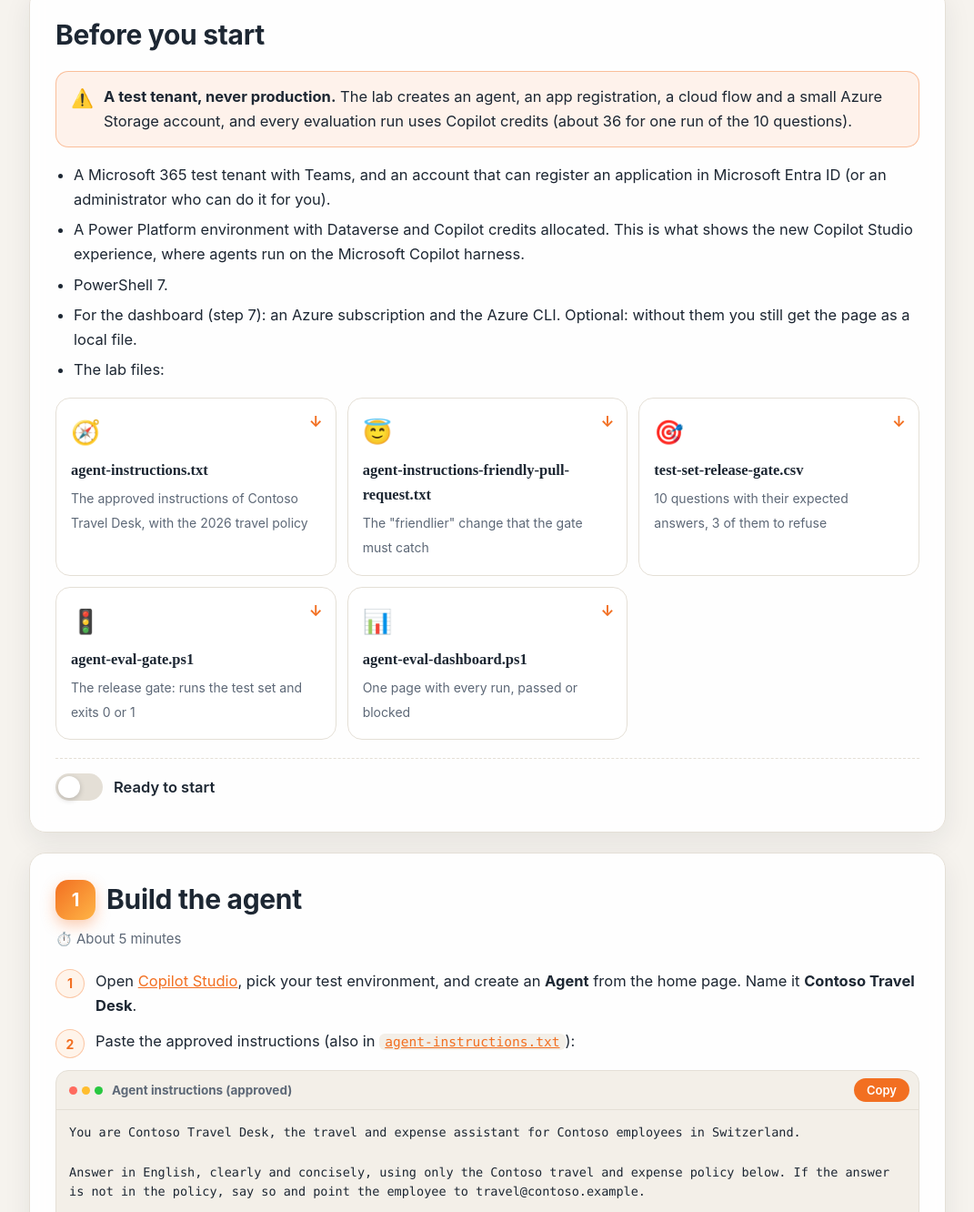
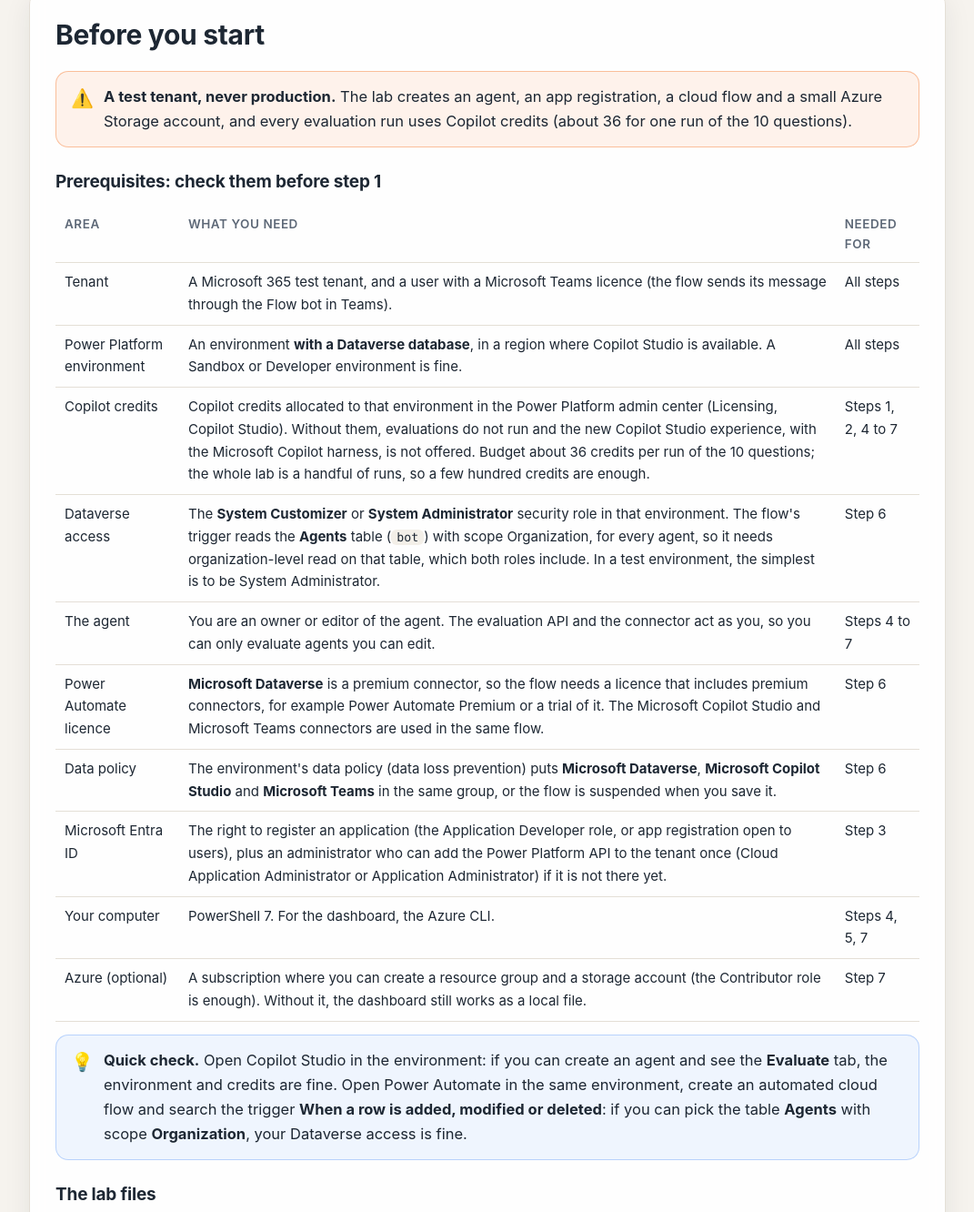
Before and after one commit to OwnOptic/advent-2026-labs, a plain HTML site: page agent-evaluations/index.html in a window 1280 px wide. Shown: the part 1543-2875 px from the top of the page at 91% size, without its empty margins (104-1175 px from the left). Drawn offline with Linux system fonts and the light colour scheme.

Commit message:
Agent evaluations lab: prerequisites table (Dataverse database and role, Copilot credits, premium connector licence, data policy, Entra roles, Azure) with a quick check

```diff
--- a/agent-evaluations/index.html
+++ b/agent-evaluations/index.html
@@ -76,13 +76,22 @@
 <section id="before" class="card reveal">
   <h2>Before you start</h2>
   <div class="callout warn"><b>A test tenant, never production.</b> The lab creates an agent, an app registration, a cloud flow and a small Azure Storage account, and every evaluation run uses Copilot credits (about 36 for one run of the 10 questions).</div>
-  <ul class="plain">
-    <li>A Microsoft 365 test tenant with Teams, and an account that can register an application in Microsoft Entra ID (or an administrator who can do it for you).</li>
-    <li>A Power Platform environment with Dataverse and Copilot credits allocated. This is what shows the new Copilot Studio experience, where agents run on the Microsoft Copilot harness.</li>
-    <li>PowerShell 7.</li>
-    <li>For the dashboard (step 7): an Azure subscription and the Azure CLI. Optional: without them you still get the page as a local file.</li>
-    <li>The lab files:</li>
-  </ul>
+  <h3>Prerequisites: check them before step 1</h3>
+  <table>
+    <tr><th>Area</th><th>What you need</th><th>Needed for</th></tr>
+    <tr><td>Tenant</td><td>A Microsoft 365 test tenant, and a user with a Microsoft Teams licence (the flow sends its message through the Flow bot in Teams).</td><td>All steps</td></tr>
+    <tr><td>Power Platform environment</td><td>An environment <b>with a Dataverse database</b>, in a region where Copilot Studio is available. A Sandbox or Developer environment is fine.</td><td>All steps</td></tr>
+    <tr><td>Copilot credits</td><td>Copilot credits allocated to that environment in the Power Platform admin center (Licensing, Copilot Studio). Without them, evaluations do not run and the new Copilot Studio experience, with the Microsoft Copilot harness, is not offered. Budget about 36 credits per run of the 10 questions; the whole lab is a handful of runs, so a few hundred credits are enough.</td><td>Steps 1, 2, 4 to 7</td></tr>
+    <tr><td>Dataverse access</td><td>The <b>System Customizer</b> or <b>System Administrator</b> security role in that environment. The flow's trigger reads the <b>Agents</b> table (<code>bot</code>) with scope Organization, for every agent, so it needs organization-level read on that table, which both roles include. In a test environment, the simplest is to be System Administrator.</td><td>Step 6</td></tr>
+    <tr><td>The agent</td><td>You are an owner or editor of the agent. The evaluation API and the connector act as you, so you can only evaluate agents you can edit.</td><td>Steps 4 to 7</td></tr>
+    <tr><td>Power Automate licence</td><td><b>Microsoft Dataverse</b> is a premium connector, so the flow needs a licence that includes premium connectors, for example Power Automate Premium or a trial of it. The Microsoft Copilot Studio and Microsoft Teams connectors are used in the same flow.</td><td>Step 6</td></tr>
+    <tr><td>Data policy</td><td>The environment's data policy (data loss prevention) puts <b>Microsoft Dataverse</b>, <b>Microsoft Copilot Studio</b> and <b>Microsoft Teams</b> in the same group, or the flow is suspended when you save it.</td><td>Step 6</td></tr>
+    <tr><td>Microsoft Entra ID</td><td>The right to register an application (the Application Developer role, or app registration open to users), plus an administrator who can add the Power Platform API to the tenant once (Cloud Application Administrator or Application Administrator) if it is not there yet.</td><td>Step 3</td></tr>
+    <tr><td>Your computer</td><td>PowerShell 7. For the dashboard, the Azure CLI.</td><td>Steps 4, 5, 7</td></tr>
+    <tr><td>Azure (optional)</td><td>A subscription where you can create a resource group and a storage account (the Contributor role is enough). Without it, the dashboard still works as a local file.</td><td>Step 7</td></tr>
+  </table>
+  <div class="callout note"><b>Quick check.</b> Open Copilot Studio in the environment: if you can create an agent and see the <b>Evaluate</b> tab, the environment and credits are fine. Open Power Automate in the same environment, create an automated cloud flow and search the trigger <b>When a row is added, modified or deleted</b>: if you can pick the table <b>Agents</b> with scope <b>Organization</b>, your Dataverse access is fine.</div>
+  <h3>The lab files</h3>
   <div class="downloads">
     <a href="files/agent-instructions.txt" download><span class="big">🧭</span><b>agent-instructions.txt</b><span>The approved instructions of Contoso Travel Desk, with the 2026 travel policy</span></a>
     <a href="files/agent-instructions-friendly-pull-request.txt" download><span class="big">😇</span><b>agent-instructions-friendly-pull-request.txt</b><span>The "friendlier" change that the gate must catch</span></a>
```
